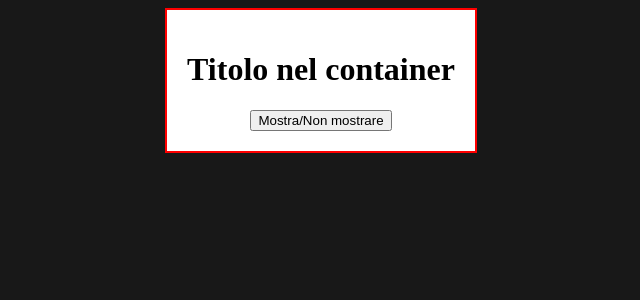
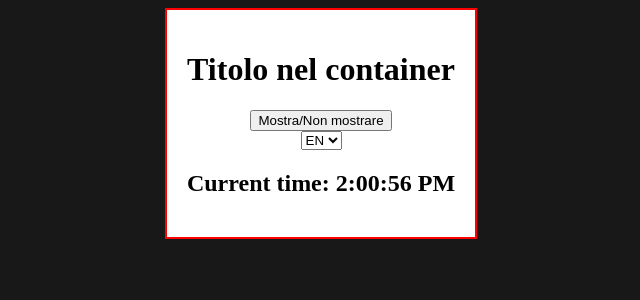
Before and after one commit to ilVicDeGiorgio/Esercizi-React, a React (Vite) app in the folder PJ_React/: page / in a window 1280 px wide. Shown: the top 300 px of the page, without its empty margins (319-959 px from the left). Built offline with nearby package versions, Linux system fonts and the light colour scheme.

Commit message:
Aggiunto Esercizio: Context

```diff
--- a/PJ_React/src/App.jsx
+++ b/PJ_React/src/App.jsx
@@ -1,11 +1,19 @@
 import Container from "./components/Container";
+import Clock from "./components/Clock";
+import LanguageContext from "./LenguageContext";
 import { useState } from "react";
 
 function App() {
   const [collapse, setCollapse] = useState(false);
+  const [language, setSelectLanguage] = useState("en");
 
   const handleCollapse = () => {
     setCollapse(!collapse);
+  };
+
+  const handleSelectLanguage = (e) => {
+    setSelectLanguage(e.target.value);
+    console.log(language);
   };
   return (
     <Container
@@ -16,6 +24,12 @@ function App() {
         </div>
       }
     >
+      <LanguageContext.Provider value={language}>
+        <select value={language} onChange={handleSelectLanguage} name="" id="">
+          <option value="it">IT</option>
+          <option value="en">EN</option>
+        </select>
+        <Clock></Clock>
         {collapse && (
           <div>
             <p>Corpo del container</p>
@@ -26,16 +40,17 @@ function App() {
             />
             <br />
             <cite>
-            Lorem ipsum dolor sit amet, consectetur adipisicing elit. Quae nemo
-            earum nam ipsa? Aut molestias aliquam numquam debitis magni fugit
-            voluptatibus maxime esse? Tenetur, similique nobis. Exercitationem
-            debitis consequatur ab! Lorem ipsum, dolor sit amet consectetur
-            adipisicing elit. Harum vel voluptatum atque voluptate omnis ex
-            obcaecati quisquam nihil sunt. Totam eaque temporibus at, tenetur
-            magni magnam nemo labore eius praesentium.
+              Lorem ipsum dolor sit amet, consectetur adipisicing elit. Quae
+              nemo earum nam ipsa? Aut molestias aliquam numquam debitis magni
+              fugit voluptatibus maxime esse? Tenetur, similique nobis.
+              Exercitationem debitis consequatur ab! Lorem ipsum, dolor sit amet
+              consectetur adipisicing elit. Harum vel voluptatum atque voluptate
+              omnis ex obcaecati quisquam nihil sunt. Totam eaque temporibus at,
+              tenetur magni magnam nemo labore eius praesentium.
             </cite>
           </div>
         )}
+      </LanguageContext.Provider>
     </Container>
   );
 }
--- /dev/null
+++ b/PJ_React/src/LenguageContext.jsx
@@ -0,0 +1,5 @@
+import { createContext } from "react";
+
+const LenguageContext = createContext("en");
+
+export default LenguageContext;
--- /dev/null
+++ b/PJ_React/src/components/Clock.jsx
@@ -0,0 +1,24 @@
+import { useState, useEffect, useContext } from "react";
+import LanguageContext from "../LenguageContext";
+
+function Clock() {
+  const [time, setTime] = useState(new Date());
+  const language = useContext(LanguageContext);
+
+  useEffect(() => {
+    const intervalId = setInterval(() => {
+      setTime(new Date());
+    }, 1000);
+
+    return () => clearInterval(intervalId);
+  }, []);
+
+  return (
+    <h2>
+      {language === "it" ? "Ora corrente" : "Current time"}:{" "}
+      {time.toLocaleTimeString()}
+    </h2>
+  );
+}
+
+export default Clock;
```
Also changed, not shown: 1 other file (tests, documents, lock files or other folders). Lines whose indentation alone changed are shown as unchanged.
